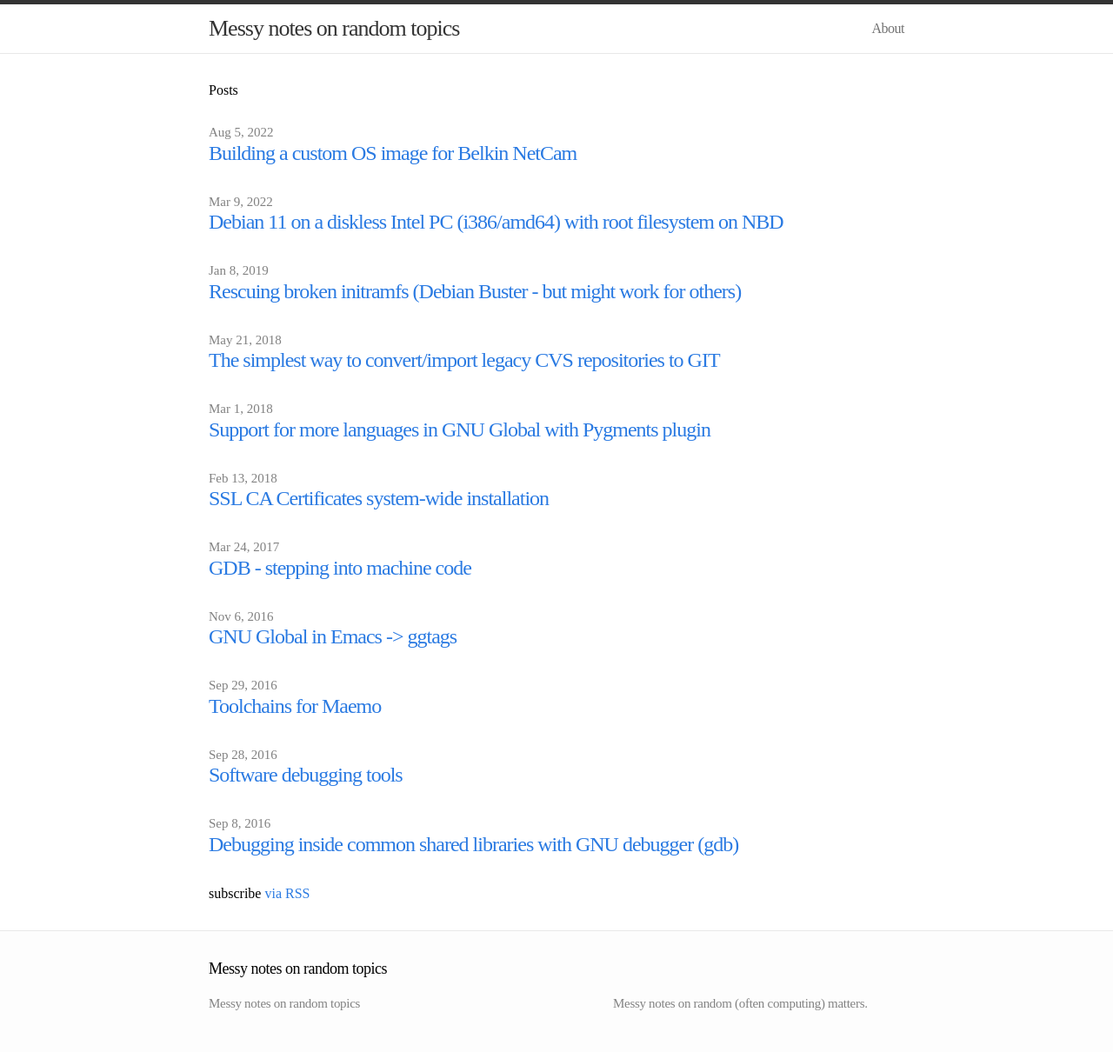
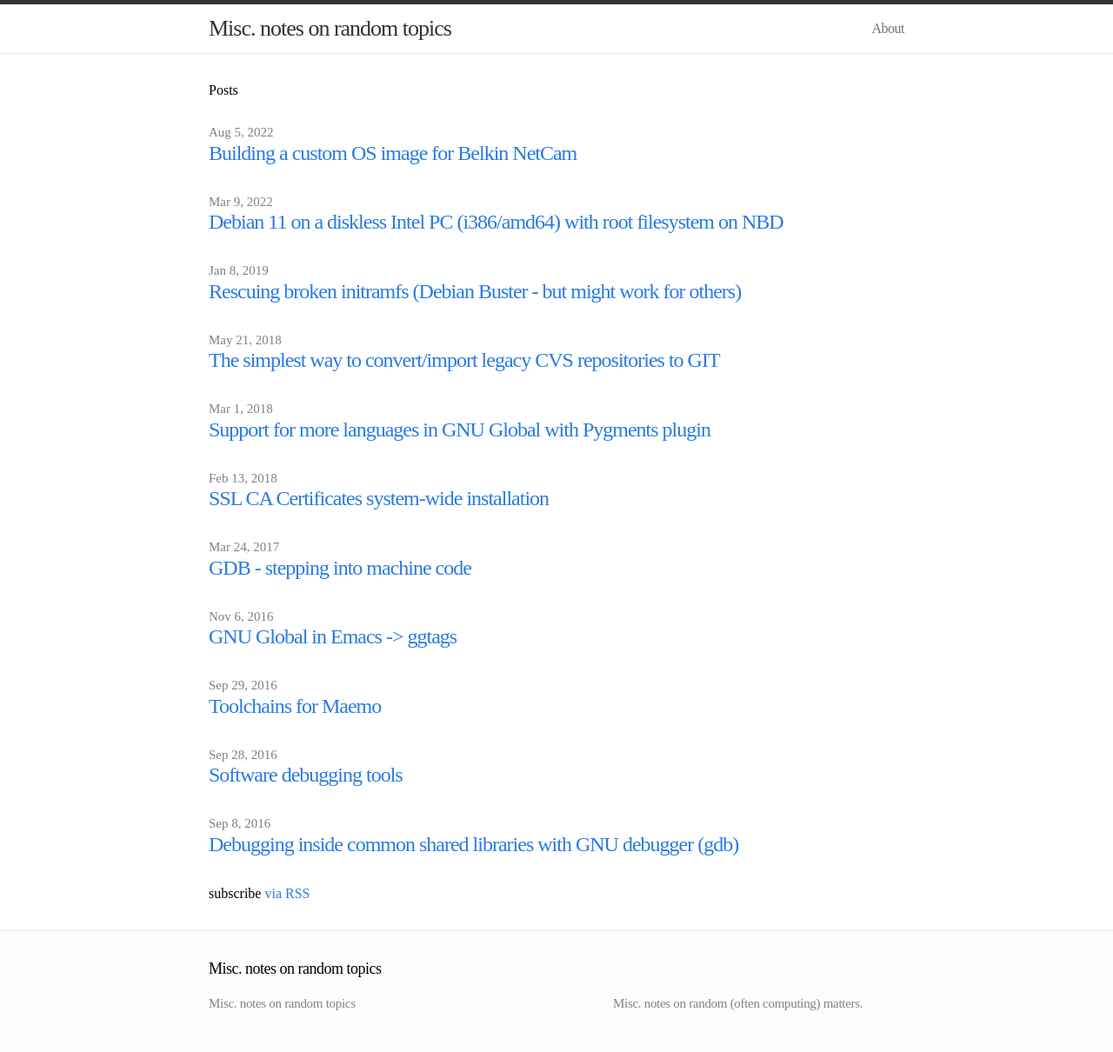
Before and after one commit to t-w/t-w.github.io, a Jekyll site: the page built from index.html, in a window 1280 px wide. Shown: the whole page at 87% size. Built offline with Jekyll 4.4.1, drawn with Linux system fonts in a browser that asks for light colours.

Commit message:
config: header changed.

```diff
--- a/_config.yml
+++ b/_config.yml
@@ -1,7 +1,7 @@
 # Site settings
-title: Messy notes on random topics
+title: Misc. notes on random topics
 #email: your-email@domain.com
-description: "Messy notes on random (often computing) matters."
+description: "Misc. notes on random (often computing) matters."
 baseurl: ""
 url: "http://t-w.github.io"
 #twitter_username: jekyllrb
```
